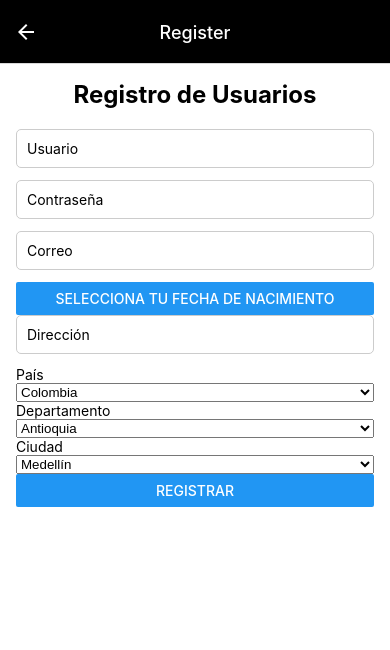
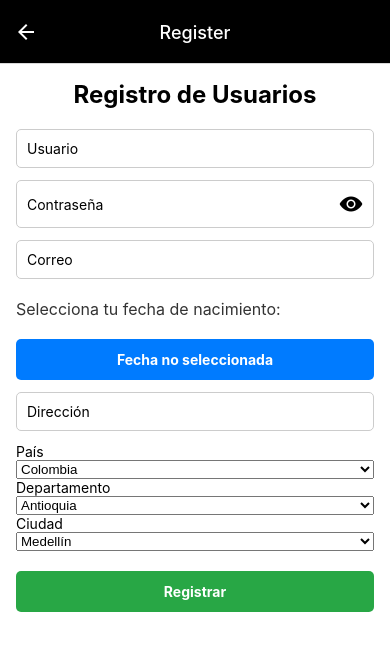
Before and after one commit to EL-Suescun/priyecto_gulag, a React Native app: screen /Register in a window 390 px wide. Shown: the top 650 px of the page. Built offline with nearby package versions, Linux system fonts and the light colour scheme.

Commit message:
Ajustes Sucursal de Pago

```diff
--- a/src/screens/Register.jsx
+++ b/src/screens/Register.jsx
@@ -1,10 +1,10 @@
 import React, { useState } from 'react';
-import { View, Text, TextInput, Button, Alert, Platform } from 'react-native';
+import { View, Text, TextInput, Button, Alert, Platform, Pressable } from 'react-native';
 import DateTimePicker from '@react-native-community/datetimepicker';
 import { useNavigation } from "@react-navigation/native";
-import styles from "../styles/RegisterStyles";
-import CountrySelect from '../components/CountrySelect';
-
+import styles from "../styles/RegisterStyles"; // Asegúrate de que esta ruta es correcta
+import CountrySelect from '../components/CountrySelect'; // Verifica que este componente esté correctamente implementado
+import Icon from 'react-native-vector-icons/Ionicons';
 
 const Register = () => {
   const navigation = useNavigation();
@@ -17,6 +17,7 @@ const Register = () => {
   const [country, setCountry] = useState('Colombia');
   const [department, setDepartment] = useState('');
   const [city, setCity] = useState('');
+  const [showPassword, setShowPassword] = useState(false);
 
   const validatePassword = (password) => {
     const regex = /^(?=.*[A-Z])(?=.*\d)(?=.*[@$!%*?&])[A-Za-z\d@$!%*?&]{8}$/;
@@ -63,9 +64,11 @@ const Register = () => {
   };
 
   const onDateChange = (event, selectedDate) => {
+    if (event.type === 'set') { // Asegúrate de que se ha seleccionado una fecha
       setShowDatePicker(false);
-    if (selectedDate) {
       setBirthDate(selectedDate.toISOString().split('T')[0]); // Formato YYYY-MM-DD
+    } else {
+      setShowDatePicker(false); // Cierra el selector si se cancela
     }
   };
 
@@ -81,14 +84,19 @@ const Register = () => {
         style={styles.input}
       />
 
+      <View style={styles.passwordContainer}>
         <TextInput
           placeholder="Contraseña"
           value={password}
           onChangeText={setPassword}
-        secureTextEntry
+          secureTextEntry={!showPassword}
           maxLength={8}
-        style={styles.input}
+          style={styles.passwordInput}
         />
+        <Pressable onPress={() => setShowPassword(!showPassword)}>
+          <Icon name={showPassword ? "eye-off" : "eye"} size={24} color="#000" />
+        </Pressable>
+      </View>
 
       <TextInput
         placeholder="Correo"
@@ -98,10 +106,11 @@ const Register = () => {
         style={styles.input}
       />
 
-      <View>
-        <Button title="Selecciona tu fecha de nacimiento" onPress={() => setShowDatePicker(true)} />
-        {birthDate ? <Text>Fecha de nacimiento: {birthDate}</Text> : null}
-      </View>
+      <Text style={styles.dateLabel}>Selecciona tu fecha de nacimiento:</Text>
+      <Pressable style={styles.dateButton} onPress={() => setShowDatePicker(true)}>
+        <Text style={styles.dateButtonText}>{birthDate ? birthDate : "Fecha no seleccionada"}</Text>
+      </Pressable>
+
       {showDatePicker && (
         <DateTimePicker
           value={new Date()}
@@ -130,7 +139,9 @@ const Register = () => {
         setCity={setCity}
       />
 
-      <Button title="Registrar" onPress={handleRegister} />
+      <Pressable style={styles.registerButton} onPress={handleRegister}>
+        <Text style={styles.registerButtonText}>Registrar</Text>
+      </Pressable>
     </View>
   );
 };
--- a/src/styles/RegisterStyles.jsx
+++ b/src/styles/RegisterStyles.jsx
@@ -19,6 +19,52 @@ const styles = StyleSheet.create({
     marginBottom: 12,
     borderRadius: 5,
   },
+  passwordContainer: {
+    flexDirection: 'row',
+    alignItems: 'center',
+    borderWidth: 1,
+    borderColor: '#ccc',
+    borderRadius: 5,
+    marginBottom: 12,
+    padding: 10,
+  },
+  passwordInput: {
+    flex: 1,
+    padding: 0, // Eliminamos el padding para que se alinee mejor
+    marginRight: 8, // Espacio entre el input y el icono
+  },
+  dateLabel: {
+    marginVertical: 8,
+    fontSize: 16,
+    textAlign: 'left',
+    color: '#333',
+  },
+  dateButton: {
+    marginVertical: 12,
+    backgroundColor: '#007BFF',
+    padding: 12,
+    borderRadius: 5,
+    alignItems: 'center',
+  },
+  dateButtonText: {
+    color: '#fff',
+    fontWeight: 'bold',
+  },
+  registerButton: {
+    backgroundColor: '#28a745',
+    padding: 12,
+    borderRadius: 5,
+    alignItems: 'center',
+    marginTop: 20,
+  },
+  registerButtonText: {
+    color: '#fff',
+    fontWeight: 'bold',
+  },
+  dateText: {
+    marginVertical: 10,
+    textAlign: 'center',
+  },
 });
 
 export default styles;
```
Lines whose indentation alone changed are shown as unchanged.
